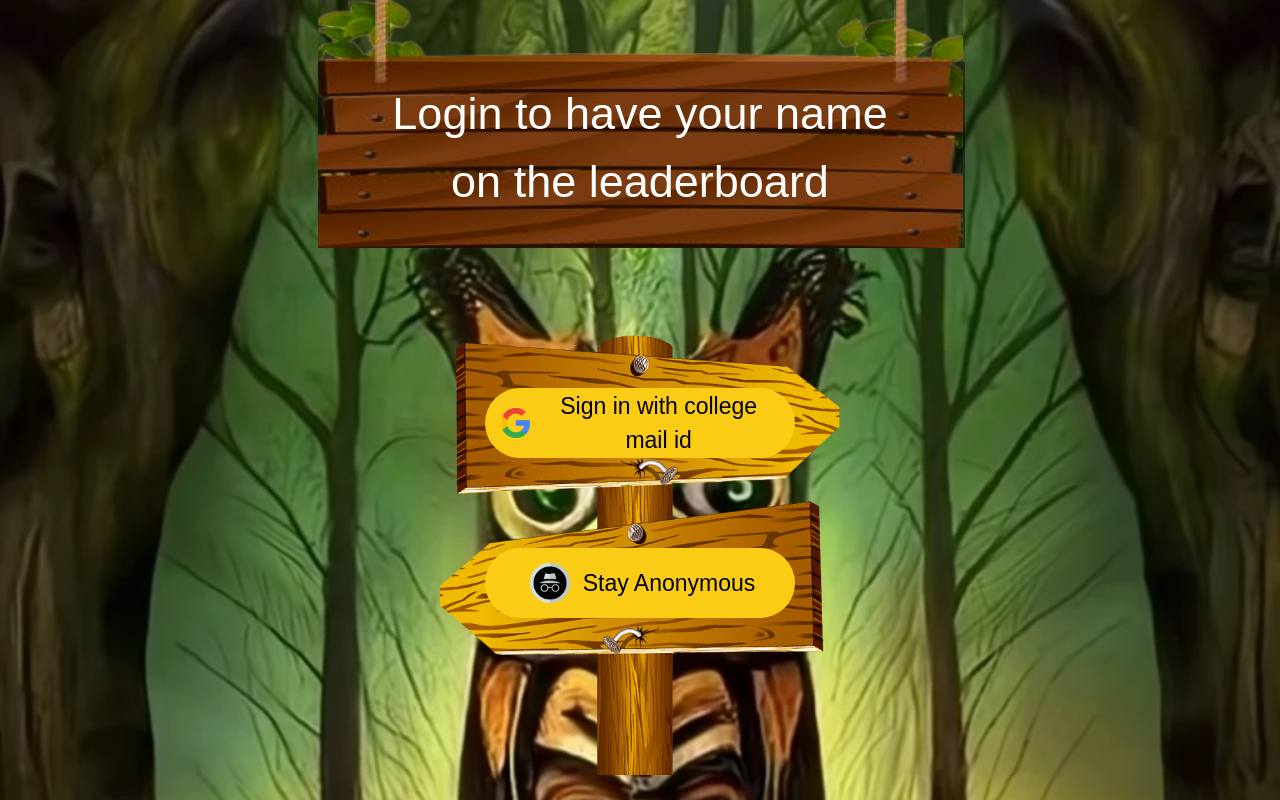
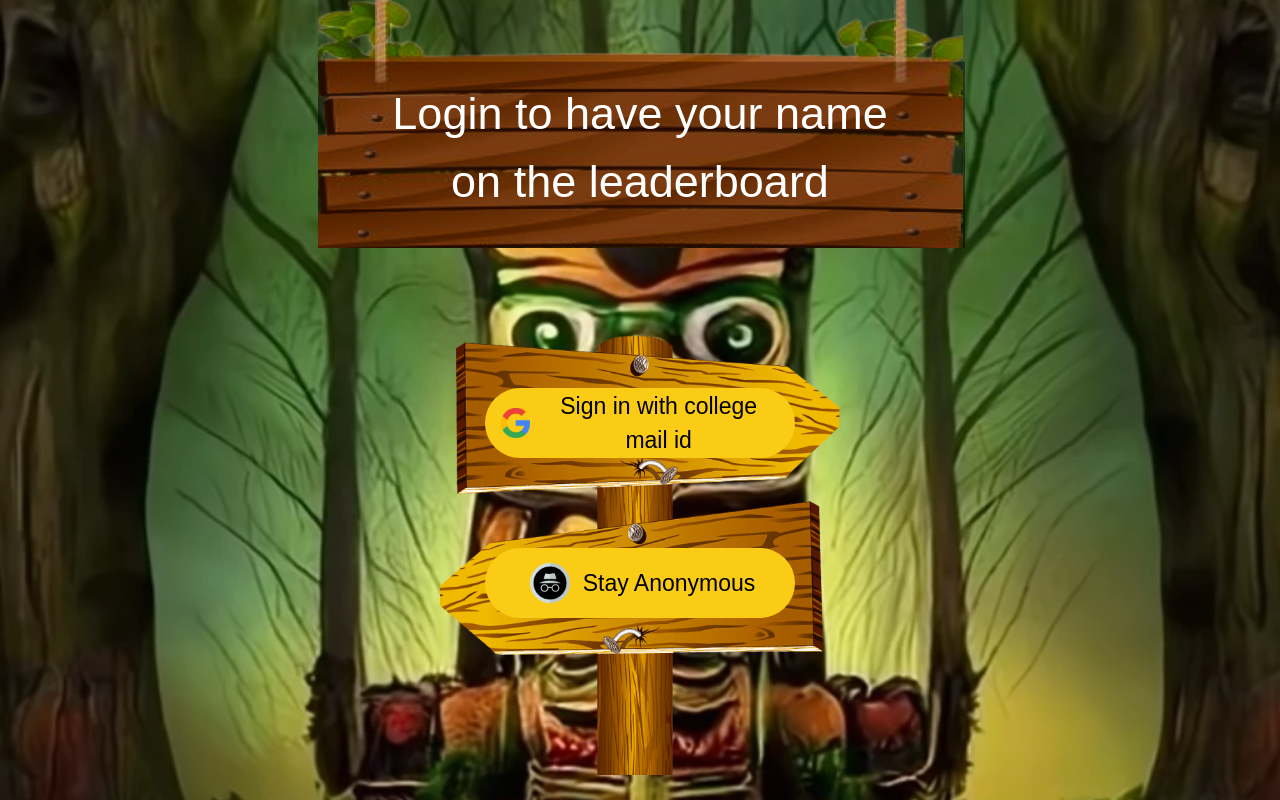
Before and after one commit to Codechef-VITC-Student-Chapter/Flappy-Bird, a React (Vite) app in the folder Client/: page / in a window 1280 px wide. Built offline with nearby package versions, Linux system fonts and the light colour scheme; a web font is replaced by a local one.

Commit message:
Fixed the bg

```diff
--- a/Client/src/screens/SignInPage.jsx
+++ b/Client/src/screens/SignInPage.jsx
@@ -15,7 +15,8 @@ function SignInPage({ setScreen, setStayAnonymous }) {
     }
 
     return (
-        <div className="h-screen w-screen overflow-hidden bg-signin-bg bg-cover bg-no-repeat flex flex-col justify-between">
+        <div className="h-screen w-screen
+        overflow-hidden bg-signin-bg bg-cover bg-center bg-no-repeat flex flex-col justify-between">
             {/* <img src={Pgrd} className="absolute h-screen w-screen z-[-10]" /> */}
             <div className="relative flex flex-col items-center">
                 <img src={Note} className="z-[10] absolute w-[400px] md:w-[500px] lg:w-[650px] top-0 md:top-0 lg:-top-20" />
```
